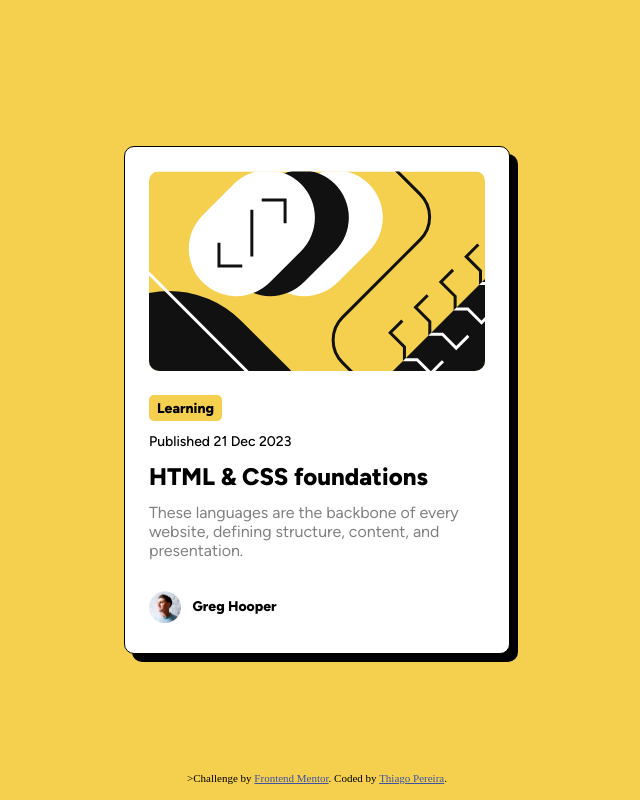
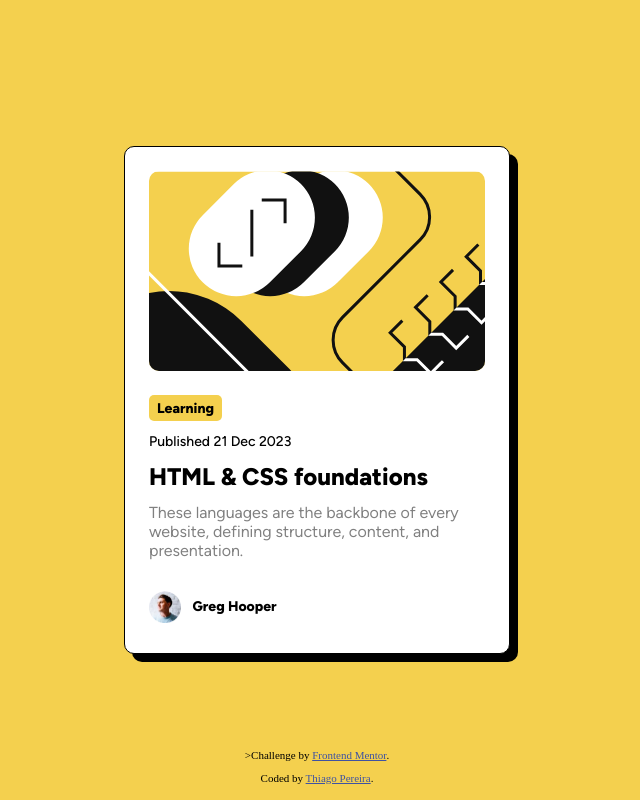
Before and after one commit to oFlik/blog-preview-card, a plain HTML site: page index.html in a window 1280 px wide. Shown: the whole page, without its empty margins (323-963 px from the left). Drawn offline with Linux system fonts and the light colour scheme.

Commit message:
Challenge completed

```diff
--- a/index.html
+++ b/index.html
@@ -35,8 +35,8 @@
   </main>
 
   <div class="attribution">
-    <p>>Challenge by <a href="https://www.frontendmentor.io?ref=challenge" target="_blank">Frontend Mentor</a>.
-    Coded by <a href="https://www.linkedin.com/in/thiagopereira02/">Thiago Pereira</a>.</p>
+    <p>>Challenge by <a href="https://www.frontendmentor.io?ref=challenge" target="_blank">Frontend Mentor</a>.</p>
+    <p></p>Coded by <a href="https://www.linkedin.com/in/thiagopereira02/">Thiago Pereira</a>.</p>
   </div>
 </body>
 
```
